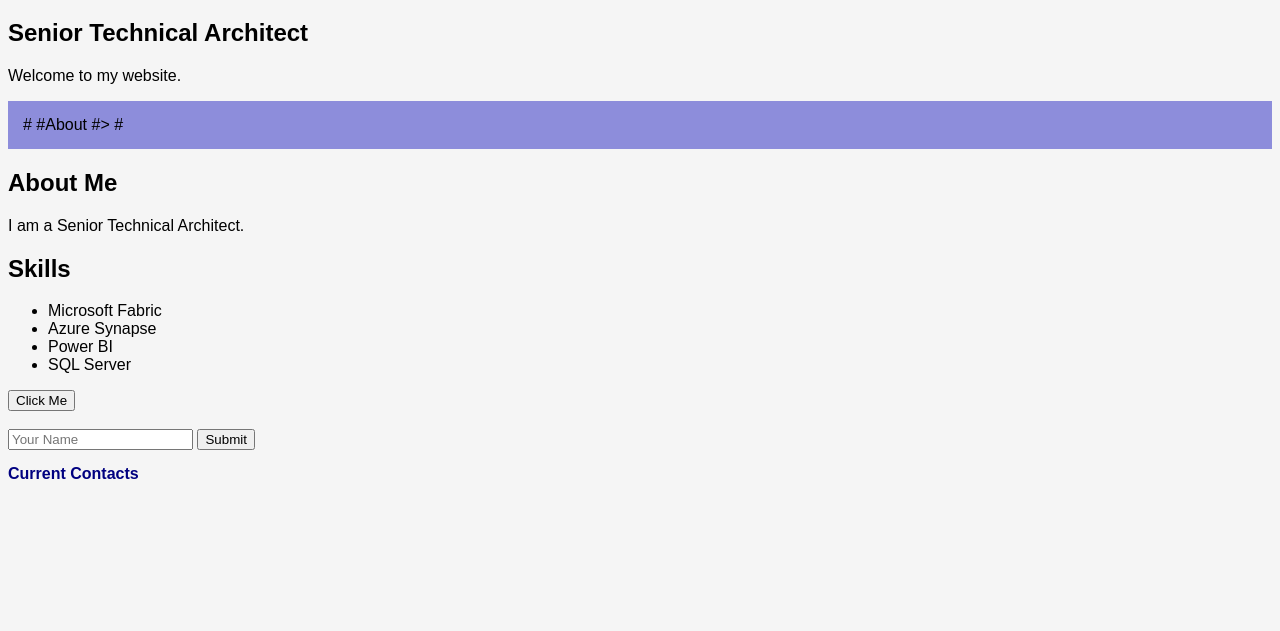
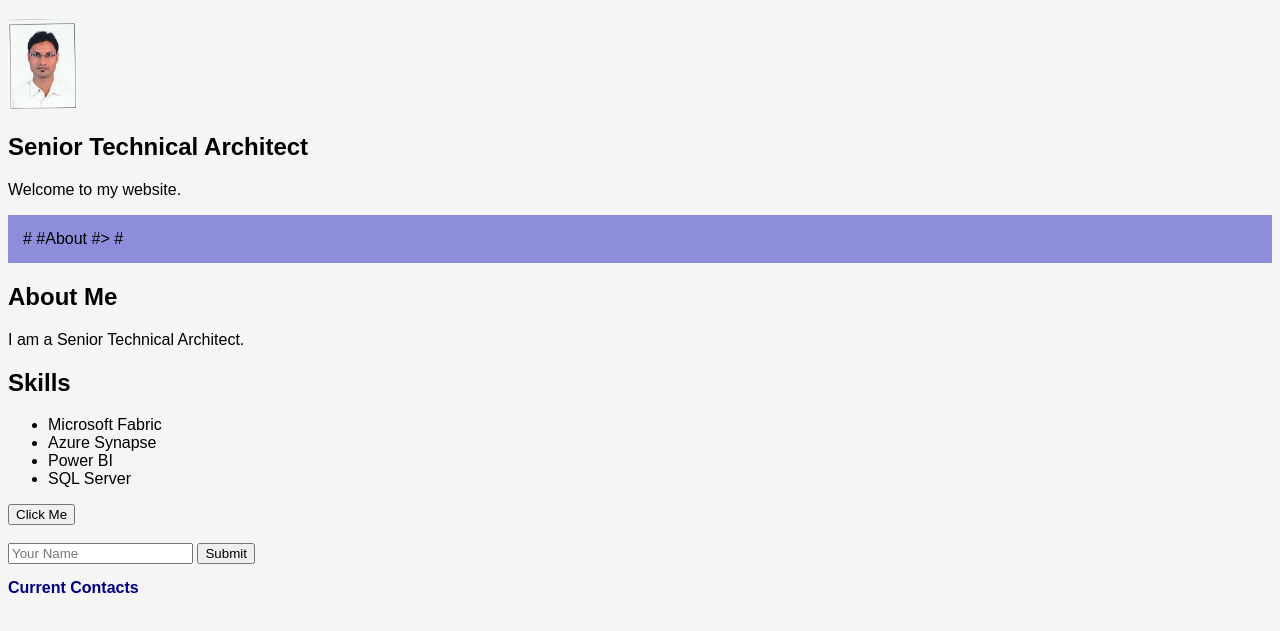
Before and after one commit to subhraz/my-website-app, a plain HTML site: page index.html in a window 1280 px wide. Shown: the part 61-692 px from the top of the page. Drawn offline with Linux system fonts and the light colour scheme.

Commit message:
Added image

```diff
--- a/index.html
+++ b/index.html
@@ -9,6 +9,8 @@
 <body>
 
     <h1>Subhrajit Ghosh</h1>
+
+    <img src="images/profile.jpg" alt="Profile Picture" width="70">
 
     <h2>Senior Technical Architect</h2>
 
```
Also changed, not shown: images/profile.jpg (added).
